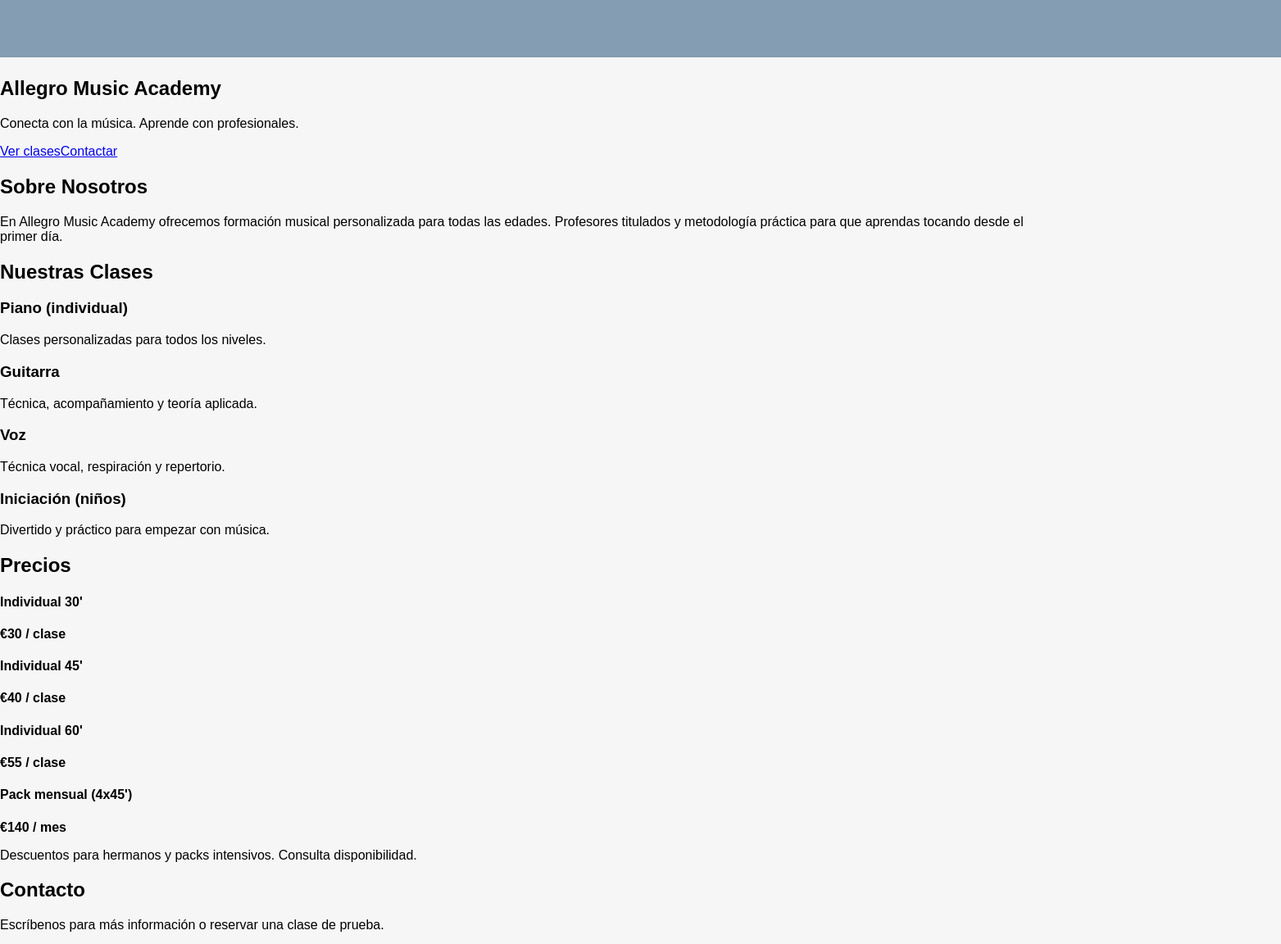
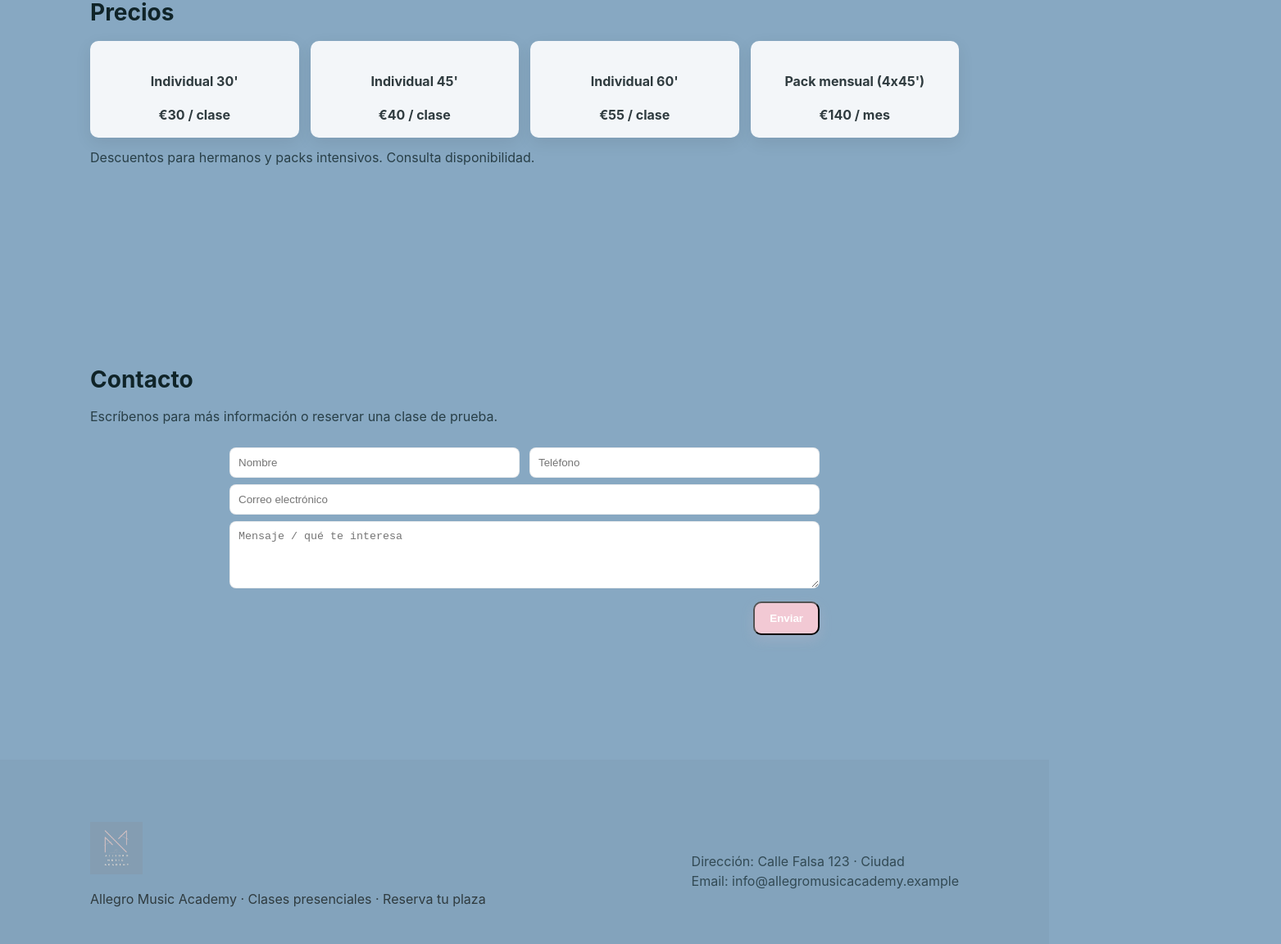
Before and after one commit to allegroacademusic/allegro-music-academy, a React (Vite) app: page / in a window 1280 px wide. Shown: the part 1493-2645 px from the top of the page at 82% size, 1563 px wide, since content can reach past the window. Built offline with nearby package versions, Linux system fonts and the light colour scheme.

Commit message:
Update style.css

```diff
--- a/src/style.css
+++ b/src/style.css
@@ -1 +1,61 @@
-body{margin:0;font-family:sans-serif;background:#f6f6f6} .app{text-align:center;padding:40px}
+:root{
+  --bg: #87A8C2;      /* azul pastel */
+  --accent: #F2C9D4;  /* rosa claro */
+  --white: #ffffff;
+  --muted: #f7f7f7;
+  --text: #2f3b3f;
+  --card: rgba(255,255,255,0.9);
+  --shadow: 0 6px 20px rgba(0,0,0,0.08);
+  --container: 1100px;
+  --radius: 12px;
+}
+
+*{box-sizing:border-box}
+body{margin:0;font-family:Inter,system-ui,-apple-system,'Segoe UI',Roboto,"Helvetica Neue",Arial;color:var(--text);background:var(--bg);-webkit-font-smoothing:antialiased}
+.container{max-width:var(--container);margin:0 auto;padding:48px 20px}
+
+/* HERO */
+.hero{padding:80px 0;text-align:center;color:var(--white)}
+.hero-inner{background:linear-gradient(180deg, rgba(255,255,255,0.02), rgba(255,255,255,0.01));display:block;padding:60px;border-radius:20px;backdrop-filter: blur(4px);box-shadow:var(--shadow);margin:0 16px}
+.hero-logo{width:160px;height:auto;margin:0 auto 18px;display:block;border-radius:8px}
+.hero-title{font-size:36px;margin:0 0 10px;color:#102428;letter-spacing:1px}
+.hero-sub{margin:0 0 18px;color:rgba(16,36,40,0.7)}
+.hero-ctas{display:flex;gap:12px;justify-content:center;flex-wrap:wrap;margin-top:12px}
+.btn{display:inline-block;padding:11px 18px;border-radius:10px;text-decoration:none;font-weight:600}
+.btn-primary{background:var(--accent);color:var(--white);box-shadow:0 6px 16px rgba(242,201,212,0.18)}
+.btn-outline{border:2px solid rgba(255,255,255,0.4);color:var(--white);background:transparent}
+
+/* SECTIONS */
+.section{padding:64px 0;background:transparent}
+.section h2{font-size:28px;margin:0 0 12px;color:#102428}
+.section p{color:rgba(16,36,40,0.8);line-height:1.6}
+
+/* CARDS */
+.cards{display:grid;grid-template-columns:repeat(auto-fit,minmax(220px,1fr));gap:18px;margin-top:20px}
+.card{background:var(--card);padding:18px;border-radius:12px;box-shadow:var(--shadow)}
+
+/* PRICING */
+.pricing-grid{display:flex;flex-wrap:wrap;gap:14px;margin-top:18px}
+.price-card{background:var(--card);padding:18px;border-radius:10px;min-width:170px;flex:1;box-shadow:var(--shadow);text-align:center}
+.small-note{margin-top:12px;color:rgba(16,36,40,0.6)}
+
+/* CONTACT */
+.contact-form{max-width:720px;margin:0 auto}
+.contact-form .row{display:flex;gap:12px}
+.contact-form input, .contact-form textarea{width:100%;padding:10px;border-radius:8px;border:1px solid rgba(16,36,40,0.08);margin-top:8px}
+.form-actions{margin-top:12px;text-align:right}
+
+/* FOOTER */
+.site-footer{padding:28px 0;background:rgba(0,0,0,0.03);margin-top:40px}
+.footer-logo{width:64px;margin-right:12px}
+.site-footer .container{display:flex;justify-content:space-between;align-items:center;gap:12px;flex-wrap:wrap}
+.footer-right p{margin:4px 0;color:rgba(16,36,40,0.7)}
+
+/* responsive */
+@media (max-width:720px){
+  .hero-inner{padding:28px}
+  .hero-title{font-size:22px}
+  .cards{grid-template-columns:1fr}
+  .contact-form .row{flex-direction:column}
+  .site-footer .container{flex-direction:column;align-items:flex-start}
+}
```
